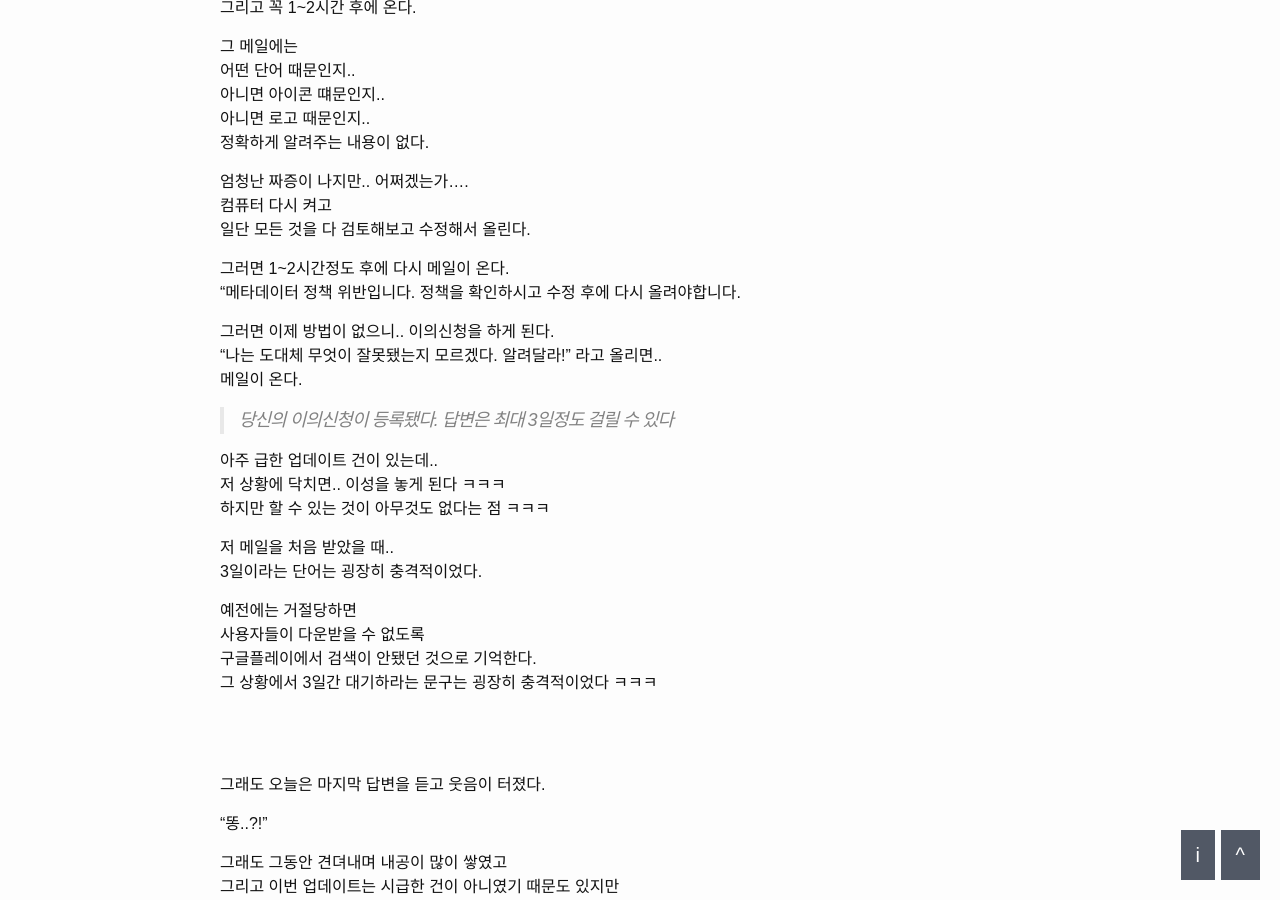
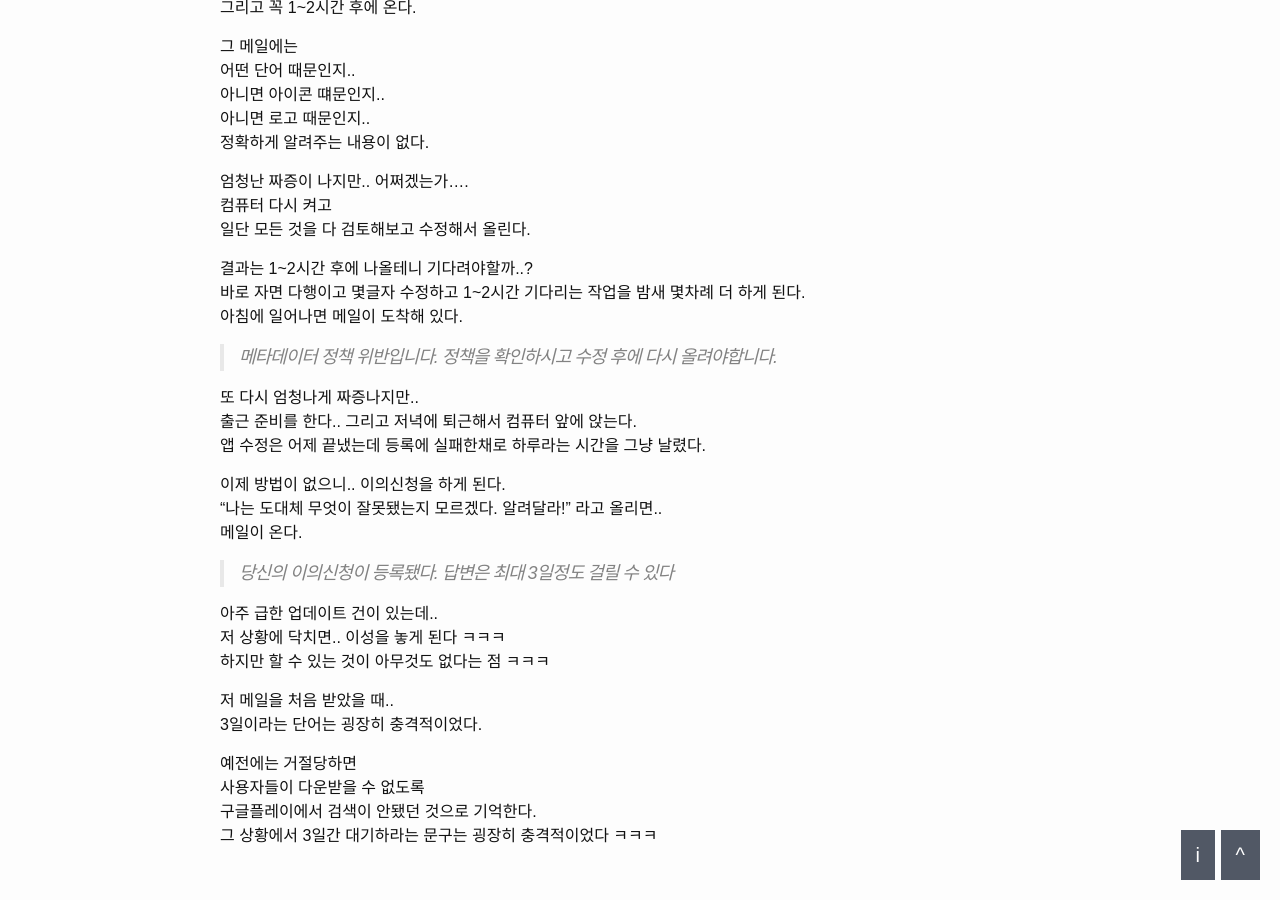
Before and after one commit to dveamer/dveamer.github.io, a Jekyll site: the page built from _posts/Diary/2018-06-04-DifficultiesOfDevelopingApp.md, in a window 1280 px wide and 900 px high, scrolled down 2044 px. Built offline with Jekyll 4.4.1, drawn with Linux system fonts in a browser that asks for light colours; comment, search, counter and statistics services are not loaded.

Commit message:
homepage

```diff
--- a/_posts/Diary/2018-06-04-DifficultiesOfDevelopingApp.md
+++ b/_posts/Diary/2018-06-04-DifficultiesOfDevelopingApp.md
@@ -71,10 +71,16 @@ categories: Difficulties
 컴퓨터 다시 켜고
 일단 모든 것을 다 검토해보고 수정해서 올린다.
 
-그러면 1~2시간정도 후에 다시 메일이 온다.
-"메타데이터 정책 위반입니다. 정책을 확인하시고 수정 후에 다시 올려야합니다.
+결과는 1~2시간 후에 나올테니 기다려야할까..?
+바로 자면 다행이고 몇글자 수정하고 1~2시간 기다리는 작업을 밤새 몇차례 더 하게 된다.
+아침에 일어나면 메일이 도착해 있다.
+> 메타데이터 정책 위반입니다. 정책을 확인하시고 수정 후에 다시 올려야합니다.
 
-그러면 이제 방법이 없으니.. 이의신청을 하게 된다.
+또 다시 엄청나게 짜증나지만..
+출근 준비를 한다.. 그리고 저녁에 퇴근해서 컴퓨터 앞에 앉는다.
+앱 수정은 어제 끝냈는데 등록에 실패한채로 하루라는 시간을 그냥 날렸다.
+
+이제 방법이 없으니.. 이의신청을 하게 된다.
 "나는 도대체 무엇이 잘못됐는지 모르겠다. 알려달라!" 라고 올리면..
 메일이 온다.
 > 당신의 이의신청이 등록됐다. 답변은 최대 3일정도 걸릴 수 있다
```
